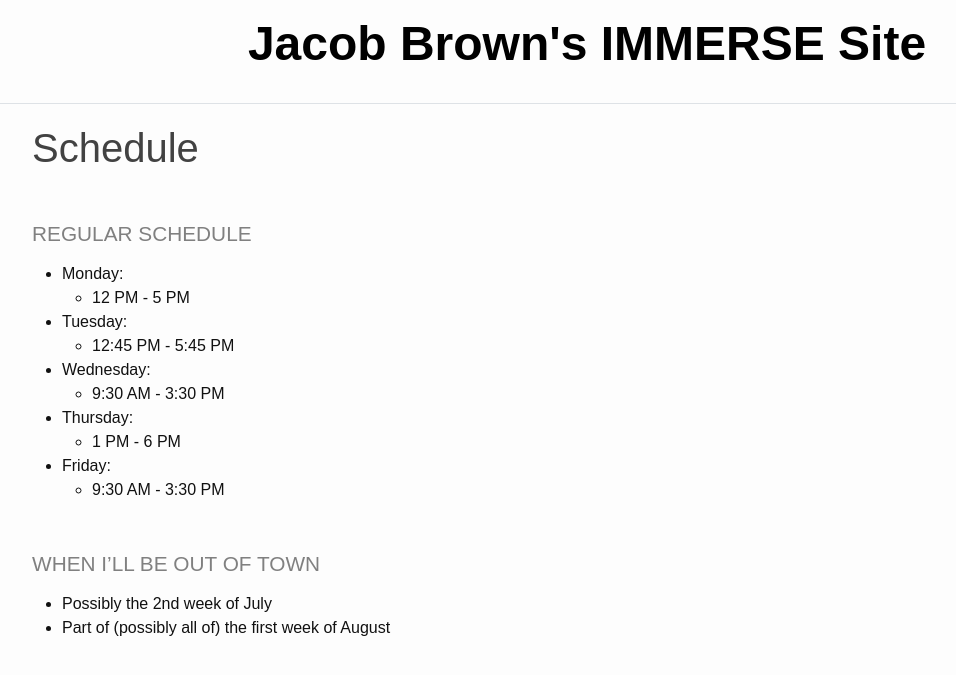
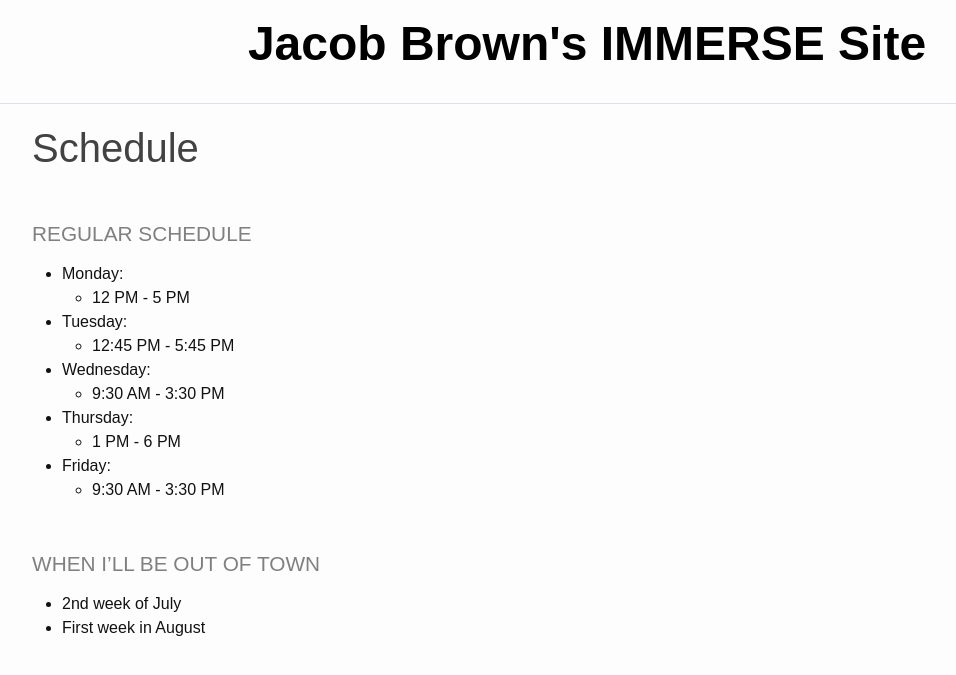
Before and after one commit to jacobdbrown4/jacob_brown, a Jekyll site: the page built from _pages/schedule.md, in a window 1280 px wide. Shown: the top 675 px of the page, without its empty margins (53-1009 px from the left). Built offline with Jekyll 4.4.1, drawn with Linux system fonts in a browser that asks for light colours.

Commit message:
modified days out of town

```diff
--- a/_pages/schedule.md
+++ b/_pages/schedule.md
@@ -17,5 +17,5 @@ title: Schedule
   * 9:30 AM - 3:30 PM
 
 ### When I'll Be Out of Town
-  * Possibly the 2nd week of July
-  * Part of (possibly all of) the first week of August
+  * 2nd week of July
+  * First week in August
```
